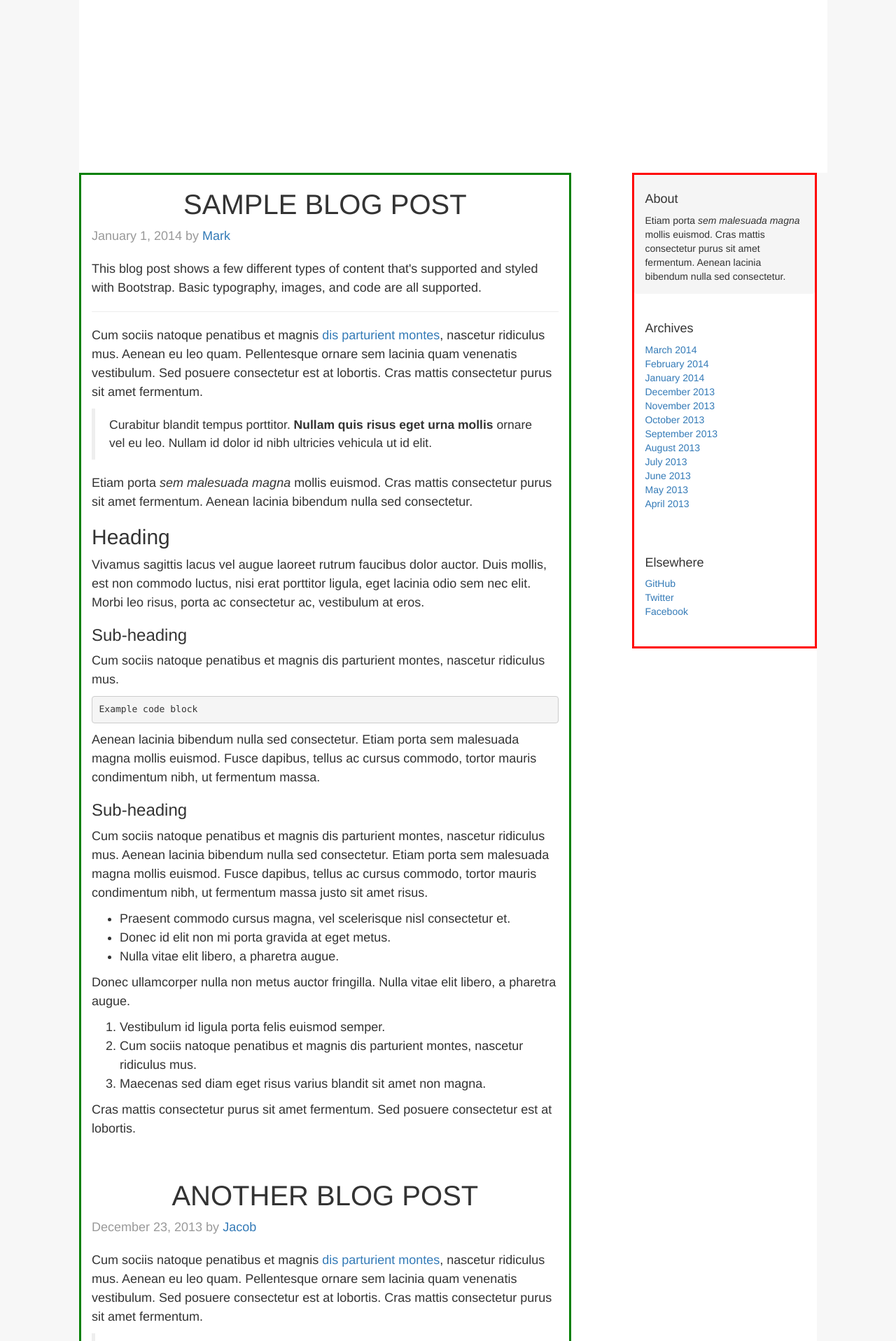
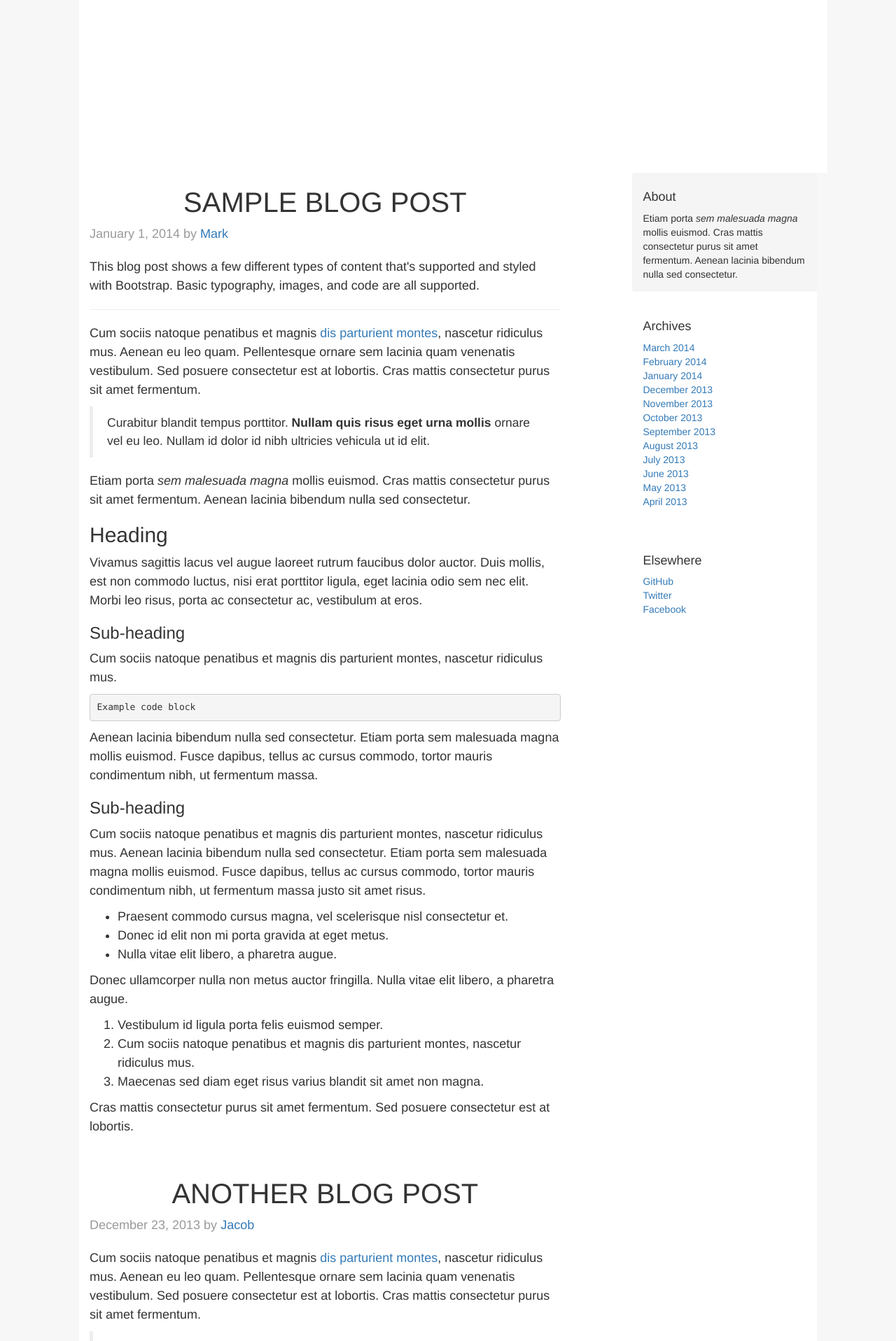
Before and after one commit to pocketlika/pocketlika.github.io, a Jekyll site: the page indexOld.html, which Jekyll copies as it is, in a window 1280 px wide. Shown: the part 557-2474 px from the top of the page at 70% size. Built offline with Jekyll 4.4.1, drawn with Linux system fonts in a browser that asks for light colours.

Commit message:
Removed debug borders

```diff
--- a/css/blog.css
+++ b/css/blog.css
@@ -148,10 +148,10 @@ h6, .h6 {
 .blog-main {
   font-size: 18px;
   line-height: 1.5;
-  border: 3px solid green;
+  /*border: 3px solid green;*/
 }
 .blog-sidebar {
-  border: 3px solid red;
+  /*border: 3px solid red;*/
 }
 
 /* Sidebar modules for boxing content */
@@ -261,7 +261,7 @@ h6, .h6 {
   color: #999;
   text-align: center;
   background-color: #b5ddda;
-  border: 3px solid blue;
+  /*border: 3px solid blue;*/
 }
 .blog-footer p:last-child {
   margin-bottom: 0;
```
